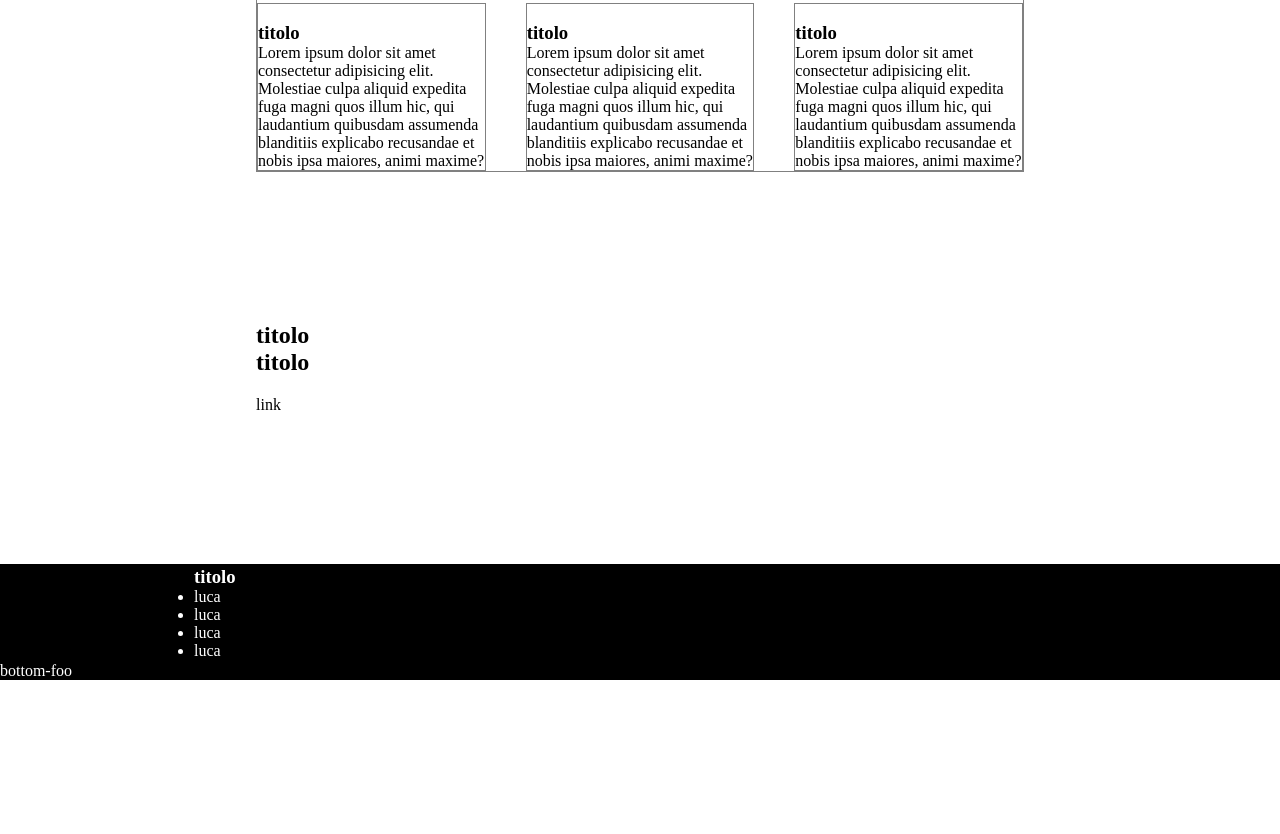
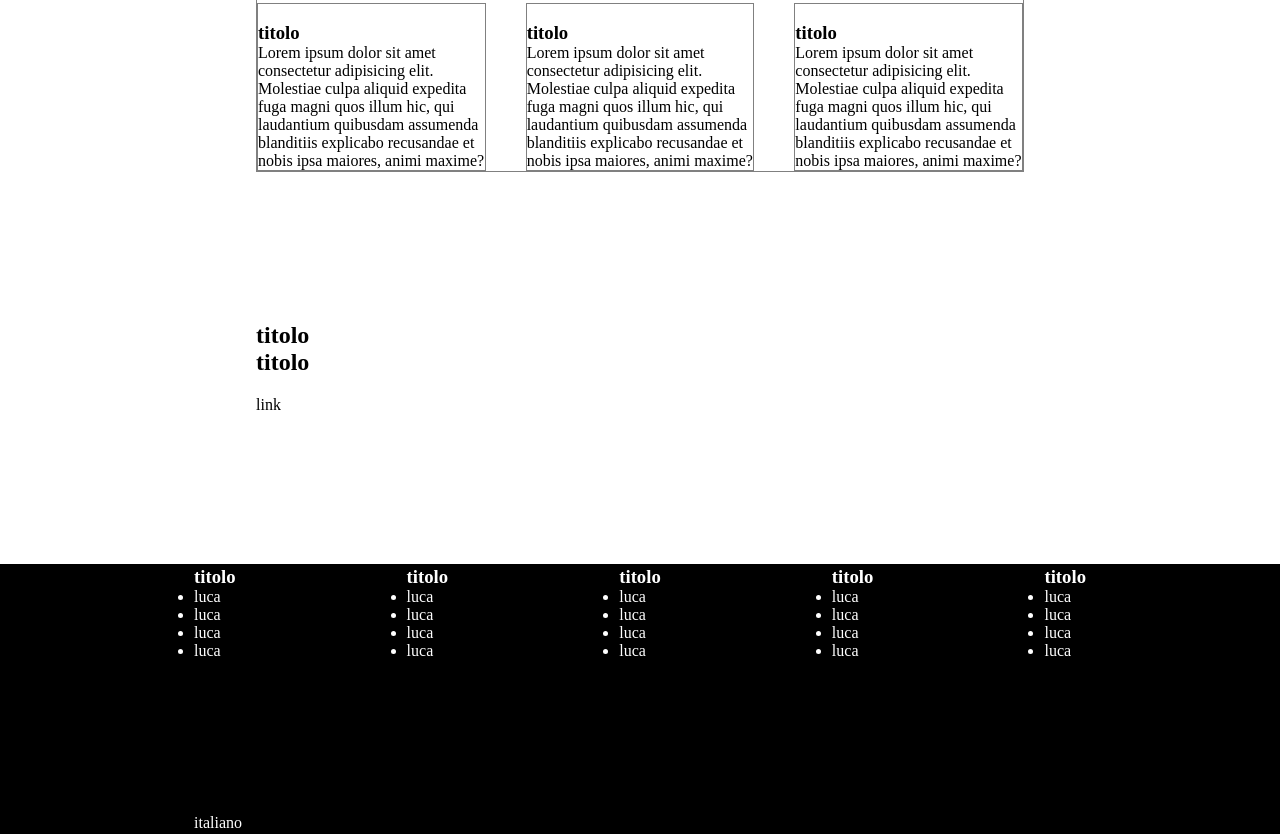
Before and after one commit to lucariggi92/cartellarepo-htmlcss-dropbox, a plain HTML site: page index.html in a window 1280 px wide. Shown: the part 1606-2440 px from the top of the page. Before the commit the page ends 2286 px from the top, so only its background shows below. Drawn offline with Linux system fonts and the light colour scheme.

Commit message:
feat: footer structure

```diff
--- a/css/style.css
+++ b/css/style.css
@@ -143,3 +143,9 @@ footer{
     background-color: black;
     color: white;
 }
+
+.footer-nav{
+    display: flex;
+    justify-content: space-between;
+
+}
--- a/index.html
+++ b/index.html
@@ -194,7 +194,43 @@
 
     </main>
     <footer>
-        <nav class="container-70">
+        <nav class="container-70 footer-nav margin-bottom-150">
+            <div><h3>titolo</h3>
+            <ul>
+                <li>luca</li>
+                <li>luca</li>
+                <li>luca</li>
+                <li>luca</li>
+            </ul>
+            </div>
+
+            <div><h3>titolo</h3>
+            <ul>
+                <li>luca</li>
+                <li>luca</li>
+                <li>luca</li>
+                <li>luca</li>
+            </ul>
+            </div>
+
+            <div><h3>titolo</h3>
+            <ul>
+                <li>luca</li>
+                <li>luca</li>
+                <li>luca</li>
+                <li>luca</li>
+            </ul>
+            </div>
+
+            <div><h3>titolo</h3>
+            <ul>
+                <li>luca</li>
+                <li>luca</li>
+                <li>luca</li>
+                <li>luca</li>
+            </ul>
+            </div>
+
             <div><h3>titolo</h3>
             <ul>
                 <li>luca</li>
@@ -205,7 +241,7 @@
             </div>
         </nav>
 
-        bottom-foo
+       <div class="container-70">italiano</div>
 
 
     </footer>
```
